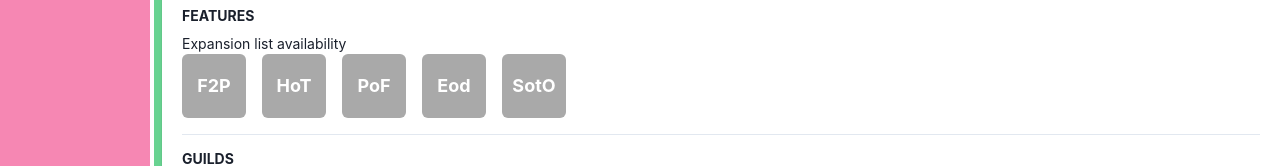
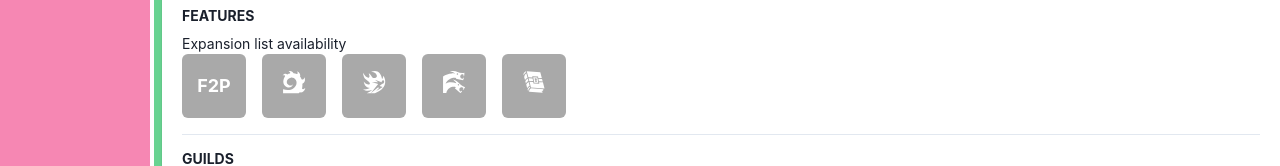
Before and after one commit to clagiordano/gw2-progress, a Next.js app: page /account in a window 1280 px wide. Shown: the part 357-523 px from the top of the page. Built offline with nearby package versions, Linux system fonts and the light colour scheme.

Commit message:
Add react-icons, add support to use icons on Extension component, use new icons on AccountInfoFeatures

```diff
--- a/app/account/AccountInfoFeatures.tsx
+++ b/app/account/AccountInfoFeatures.tsx
@@ -1,7 +1,6 @@
-import { IAccount } from '@/app/actions';
-import { Heading, Box, Text, Tooltip, HStack, Center } from '@chakra-ui/react';
-import { InfoOutlineIcon, CalendarIcon, AtSignIcon } from '@chakra-ui/icons';
+import { Heading, Box, Text, HStack, Icon } from '@chakra-ui/react';
 import { ExpansionInfo } from './ExpansionInfo';
+import { GiThornyVine, GiFireDash, GiDoubleDragon, GiSecretBook } from "react-icons/gi";
 
 const features = {
 	hasF2P: false,
@@ -57,28 +56,28 @@ export const AccountInfoFeatures = ({ data }: { data: string[] }) => {
 
 				<ExpansionInfo
 					available={features.hasHoT}
-					text="HoT"
+					text={<Icon as={GiThornyVine} boxSize={6} />}
 					tip="Guild Wars 2: Heart of Thorns"
 					bg="olivedrab"
 				/>
 
 				<ExpansionInfo
 					available={features.hasPoF}
-					text="PoF"
+					text={<Icon as={GiFireDash} boxSize={6} />}
 					tip="Guild Wars 2: Path of Fire"
 					bg="darkmagenta"
 				/>
 
 				<ExpansionInfo
 					available={features.hasEoD}
-					text="Eod"
+					text={<Icon as={GiDoubleDragon} boxSize={6} />}
 					tip="Guild Wars 2: End of Dragons"
 					bg="darkcyan"
 				/>
 
 				<ExpansionInfo
 					available={features.hasSotO}
-					text="SotO"
+					text={<Icon as={GiSecretBook} boxSize={6} />}
 					tip="Guild Wars 2: Secrets of the Obscure"
 					bg="goldenrod"
 				/>
--- a/app/account/ExpansionInfo.tsx
+++ b/app/account/ExpansionInfo.tsx
@@ -4,16 +4,18 @@ export const ExpansionInfo = ({
 	available,
 	text,
 	tip,
-	bg
+	bg,
+	fg = 'white'
 }: {
 	available: boolean;
-	text: string;
+	text: string | JSX.Element;
 	tip: string;
 	bg: string;
+	fg?: string;
 }) => {
 	return (
 		<Tooltip fontSize="md" label={`${tip} is ${available ? 'available' : 'not available'}`}>
-			<Center borderRadius="md" bg={available ? bg : 'darkgray'} color="white" px={4} h={16} w={16}>
+			<Center borderRadius="md" bg={available ? bg : 'darkgray'} color={fg} px={4} h={16} w={16}>
 				<Text fontSize="lg" fontWeight={'bold'}>
 					{text}
 				</Text>
--- a/package.json
+++ b/package.json
@@ -20,6 +20,7 @@
     "next": "14.0.4",
     "react": "^18",
     "react-dom": "^18",
+    "react-icons": "^4.12.0",
     "sprintf-js": "^1.1.3"
   },
   "devDependencies": {
```
Also changed, not shown: 1 other file (tests, documents, lock files or other folders).
